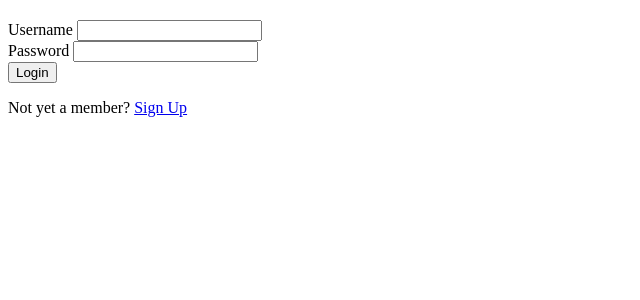
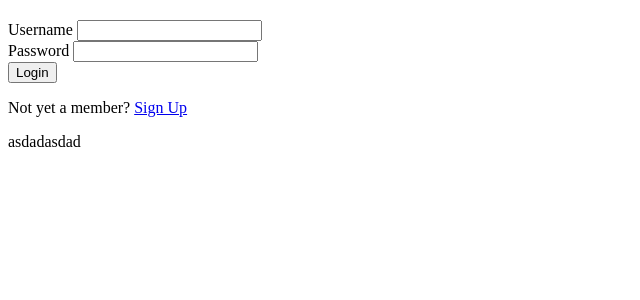
Before and after one commit to addie22/CS251-project, a PHP site: page /login.php in a window 1280 px wide. Shown: the part 47-347 px from the top of the page, without its empty margins (0-640 px from the left). Run offline with PHP 8.4, Linux system fonts and the light colour scheme.

Commit message:
test login

```diff
--- a/byoulib/login.php
+++ b/byoulib/login.php
@@ -45,6 +45,9 @@ include('server.php');
             <button type="submit" name="login_user" class="btn">Login</button>
         </div>
         <p>Not yet a member? <a href="register.php">Sign Up</a></p>
+        <div class="terst">
+        <p>asdadasdad</p>
+        </div>
     </form>
 
 </body>
```
Also changed, not shown: 1 other file.
